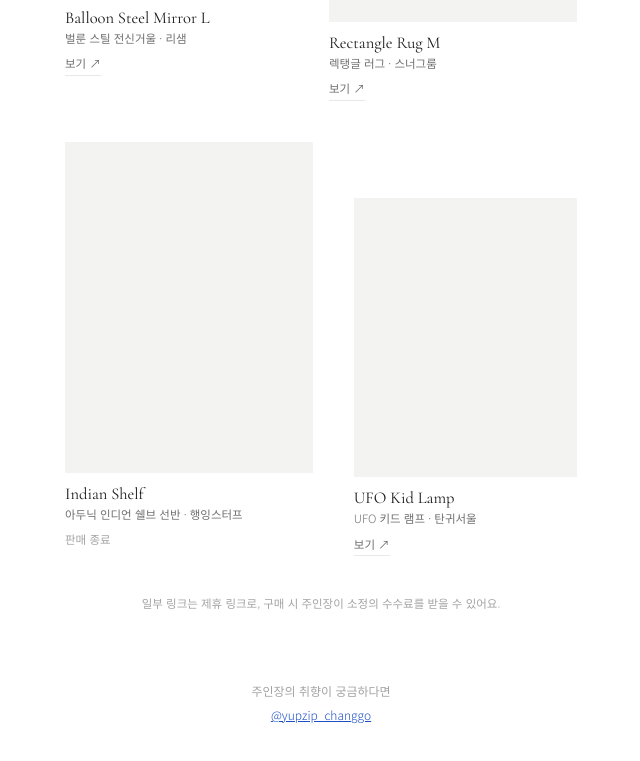
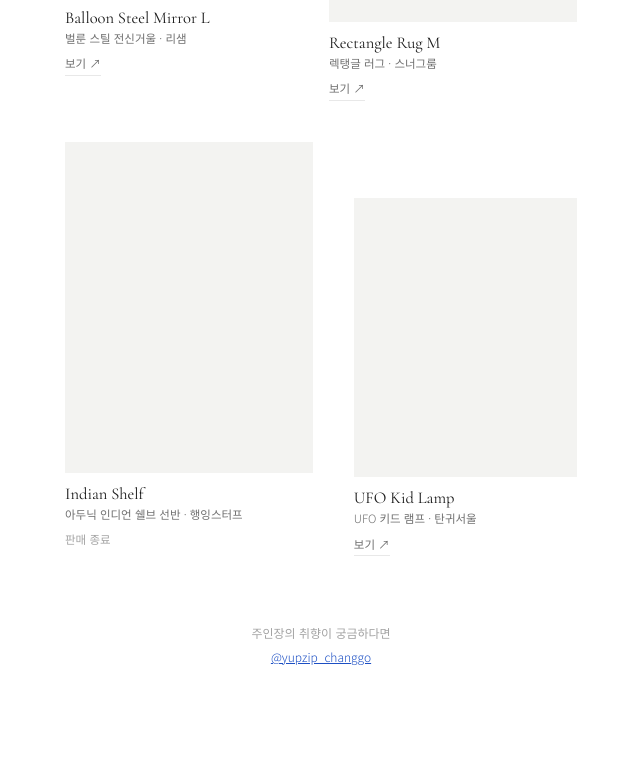
Before and after one commit to diadud3-commits/spaceavailable, a plain HTML site: page objects.html in a window 1280 px wide. Shown: the part 2747-3508 px from the top of the page, without its empty margins (319-959 px from the left). Drawn offline with nearby package versions, Linux system fonts and the light colour scheme.

Commit message:
objects: 제휴 문구 제거 (사장님이 다른 곳에 표기)
Co-Authored-By: Claude Opus 5.5 <noreply@anthropic.com>

```diff
--- a/objects.html
+++ b/objects.html
@@ -86,8 +86,6 @@
     </div>
   </section>
 
-  <p class="note" style="text-align:center;margin-top:36px;font-size:11.5px;color:var(--light)">일부 링크는 제휴 링크로, 구매 시 주인장이 소정의 수수료를 받을 수 있어요.</p>
-
   <footer>
     주인장의 취향이 궁금하다면<br>
     <a href="https://www.instagram.com/yupzip_changgo/" style="color:var(--blue)">@yupzip_changgo</a>
```
